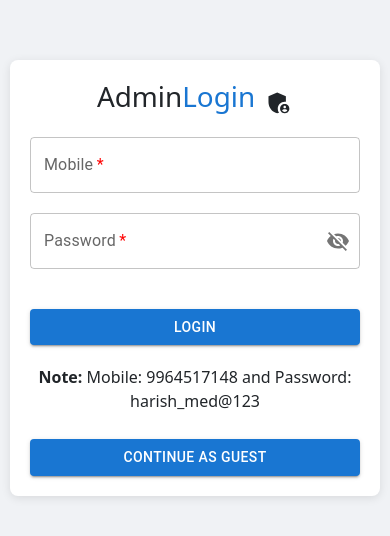
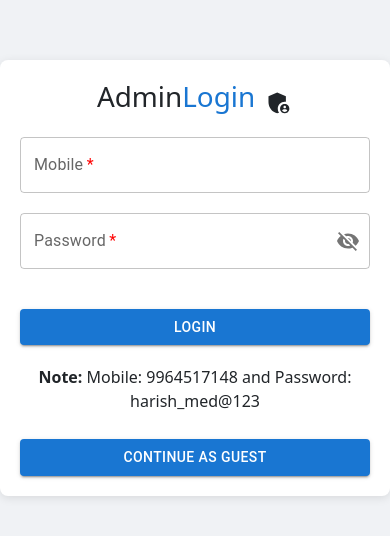
Before and after one commit to manoharbondalapati/avikaProject, a React (Create React App) app: page /adminlogin in a window 390 px wide. Shown: the part 144-680 px from the top of the page. Built offline with nearby package versions, Linux system fonts and the light colour scheme.

Commit message:
Update AdminLogin.css

```diff
--- a/src/components/admin/AdminLogin.css
+++ b/src/components/admin/AdminLogin.css
@@ -1,3 +1,4 @@
+
 #adminlogin {
   display: flex;
   justify-content: center;
@@ -12,7 +13,7 @@
   border-radius: 8px;
   box-shadow: 0 2px 10px rgba(0, 0, 0, 0.1);
   width: 100%;
-  max-width: 450px;
+  max-width: 400px;
 }
 
 .heading {
@@ -47,16 +48,14 @@
   font-weight: bold;
 }
 
+.MuiInputLabel-asterisk {
+  color: red;
+}
 #guestButton {
   margin-top: 10px;
 }
-.MuiInputLabel-asterisk {
-  color: red;
-}
-
 @media (max-width: 520px) {
-  #adminlogin {
+  #userlogin {
     padding: 10px;
   }
-
 }
```
